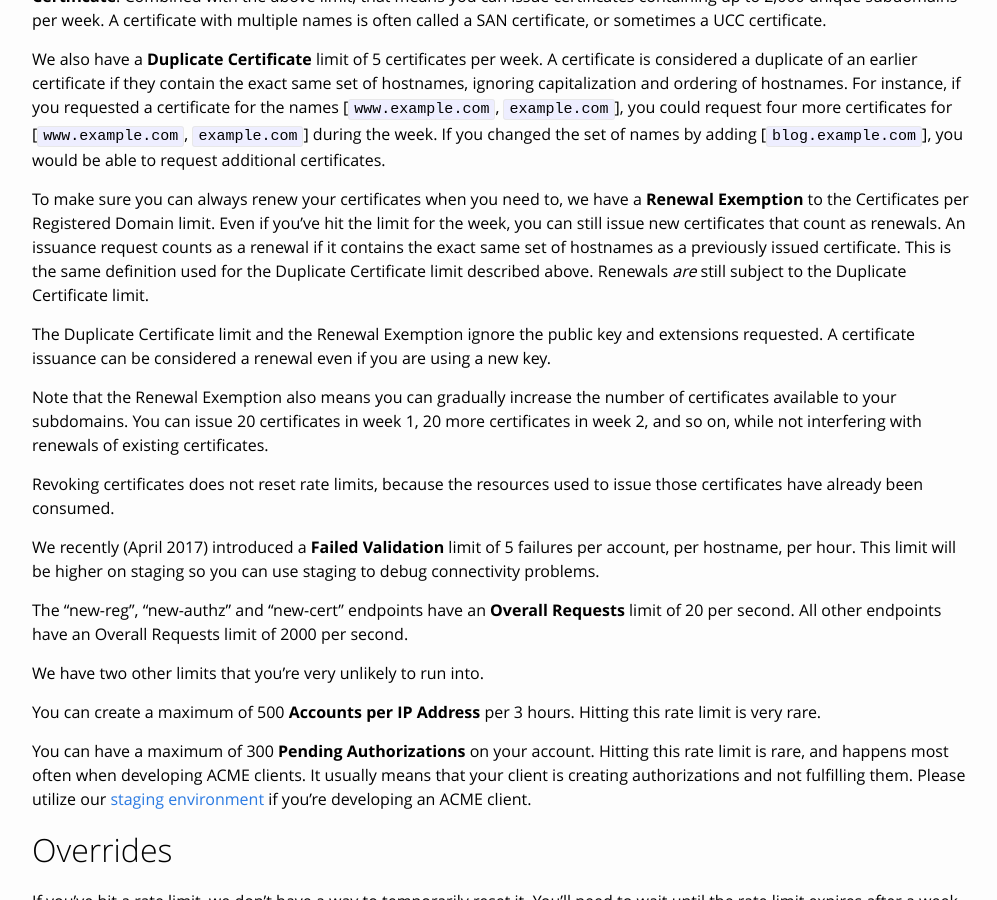
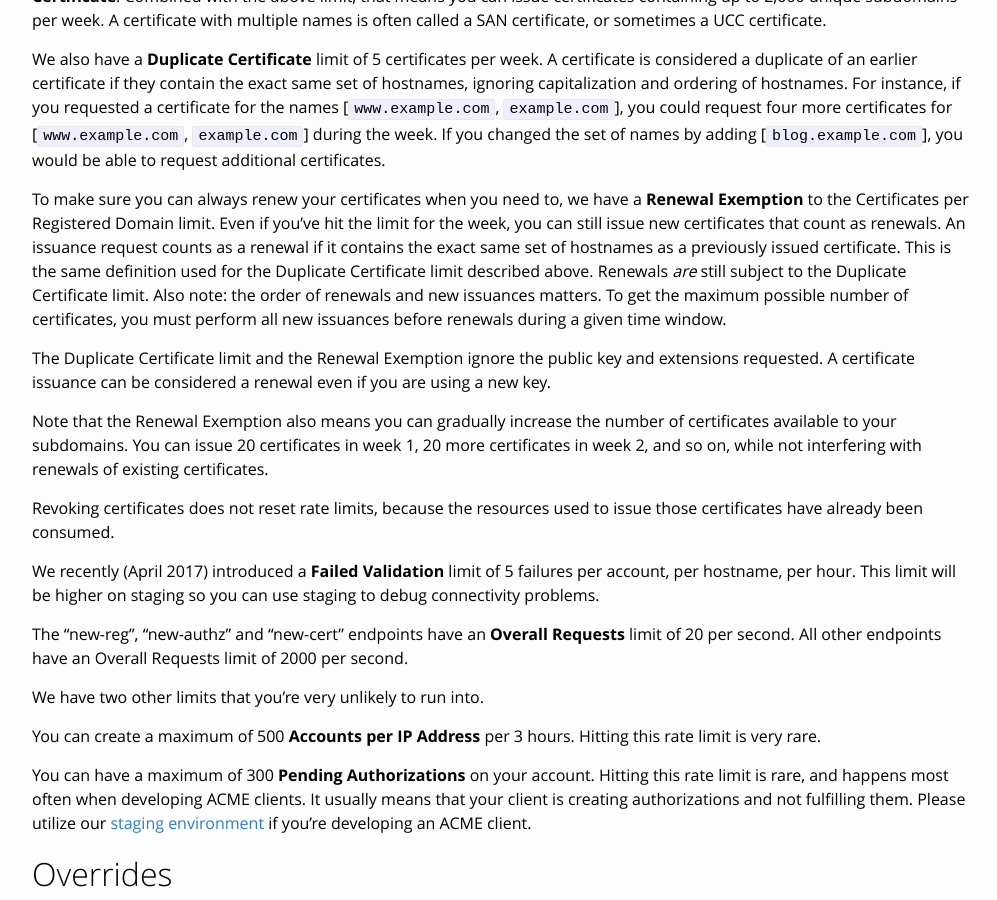
Before and after one commit to snowman1120/website, a Jekyll site: the page built from docs/rate-limits.md, in a window 1280 px wide and 900 px high, scrolled down 649 px. Shown: the whole window, without its empty margins (138-1135 px from the left). Built offline with Jekyll 4.4.1, drawn with Linux system fonts in a browser that asks for light colours.

Commit message:
Add information about ordering requirement of rate limits. (#162)

```diff
--- a/docs/rate-limits.md
+++ b/docs/rate-limits.md
@@ -49,7 +49,10 @@ you've hit the limit for the week, you can still issue new certificates that
 count as renewals. An issuance request counts as a renewal if it contains the
 exact same set of hostnames as a previously issued certificate. This is the same
 definition used for the Duplicate Certificate limit described above. Renewals
-*are* still subject to the Duplicate Certificate limit.
+*are* still subject to the Duplicate Certificate limit. Also note: the order of
+renewals and new issuances matters. To get the maximum possible number of
+certificates, you must perform all new issuances before renewals during a given
+time window.
 
 The Duplicate Certificate limit and the Renewal Exemption ignore the public key
 and extensions requested. A certificate issuance can be considered a renewal even if
```
